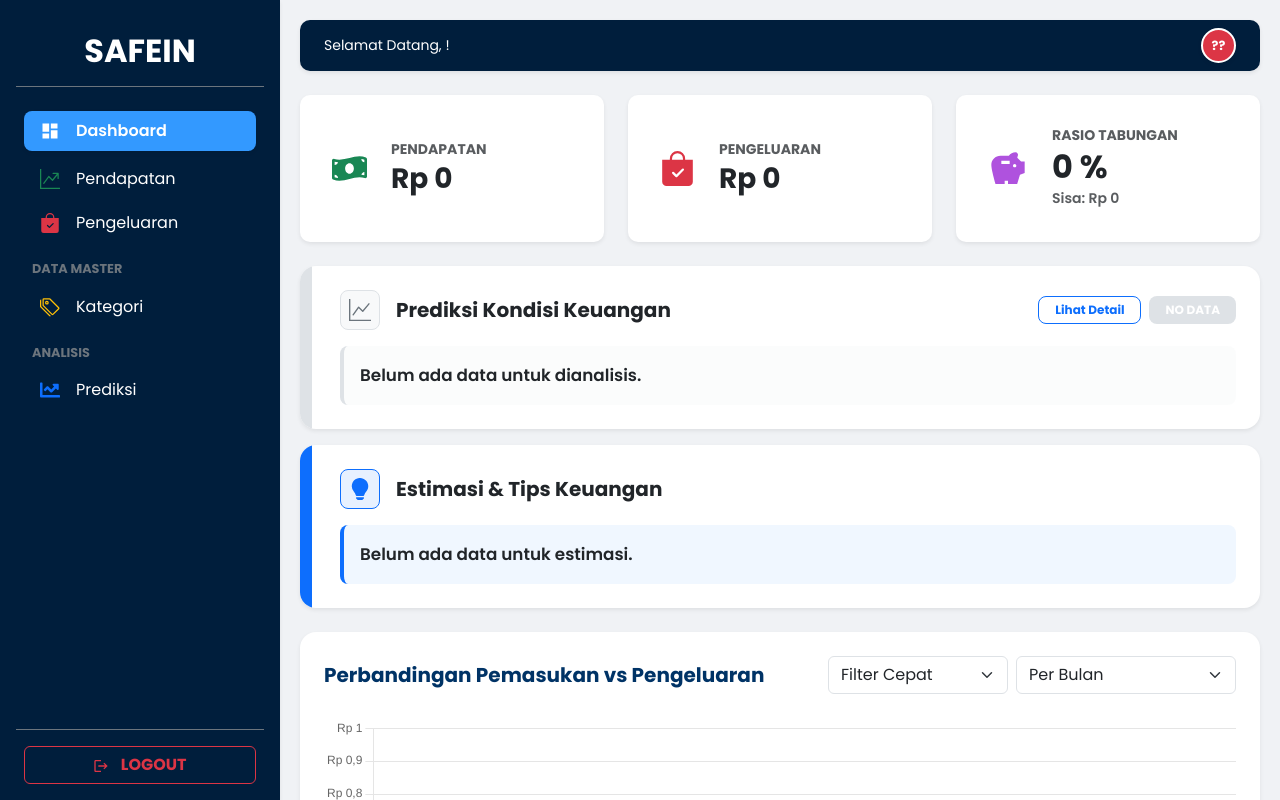
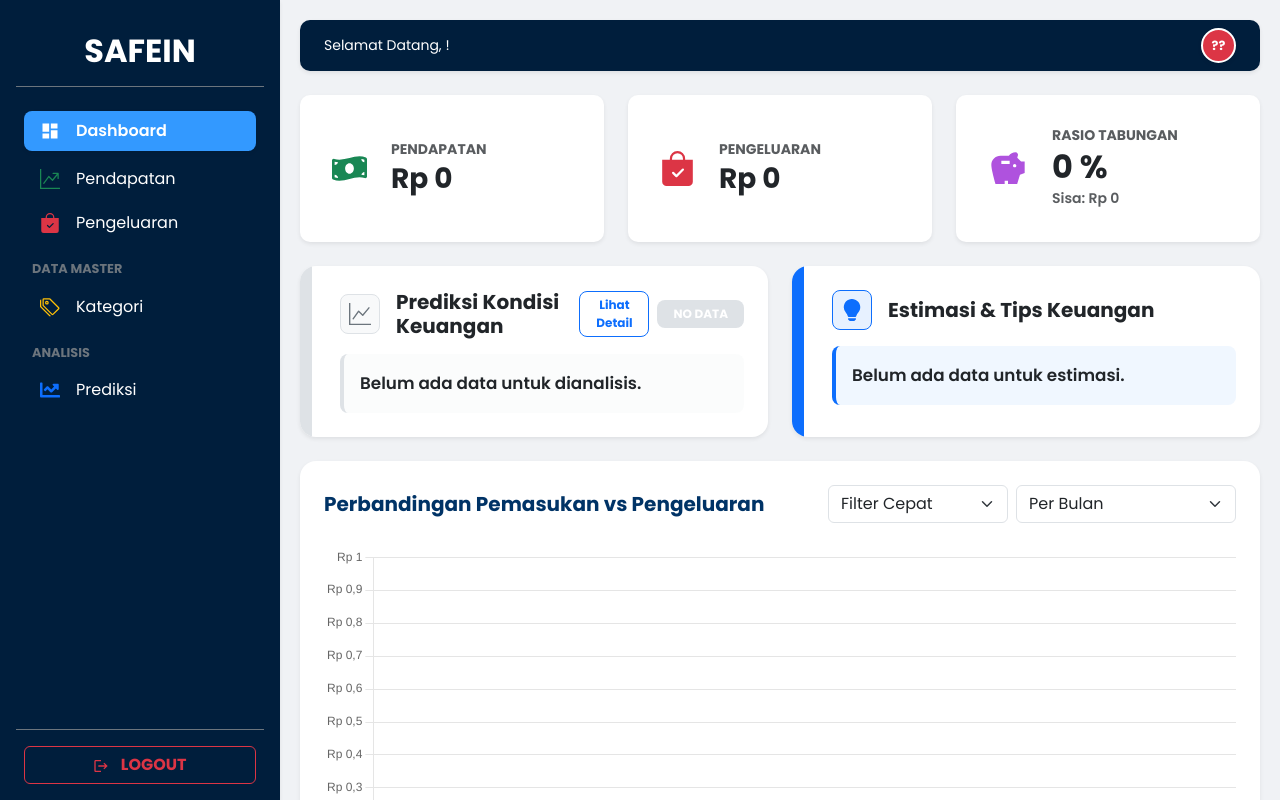
Before and after one commit to AuliaFitriNurAzizah/FE_SAFEIN, a React (Vite) app: page /dashboard in a window 1280 px wide. Shown: the top 800 px of the page. Built offline with nearby package versions, Linux system fonts and the light colour scheme; no server answers.

Commit message:
card dashboard fixed

```diff
--- a/src/pages/Dashboard.jsx
+++ b/src/pages/Dashboard.jsx
@@ -516,11 +516,11 @@ const Dashboard = () => {
 
 
       {/* PREDIKSI & ESTIMASI */}
-      <div className="row mb-4">
+      <div className="row row-cols-1 row-cols-lg-2 g-4 mb-4">
         {/* PREDIKSI */}
-        <div className="col-12 mb-3">
+        <div className="col">
           <div
-            className="card border-0 shadow-sm overflow-hidden position-relative"
+            className="card border-0 shadow-sm overflow-hidden position-relative h-100"
             style={{ borderRadius: "16px", background: "white" }}
           >
             <div
@@ -572,9 +572,9 @@ const Dashboard = () => {
         </div>
 
         {/* ESTIMASI */}
-        <div className="col-12">
+        <div className="col">
           <div
-            className="card border-0 shadow-sm overflow-hidden position-relative"
+            className="card border-0 shadow-sm overflow-hidden position-relative h-100"
             style={{ borderRadius: "16px", background: "white" }}
           >
             <div
```
